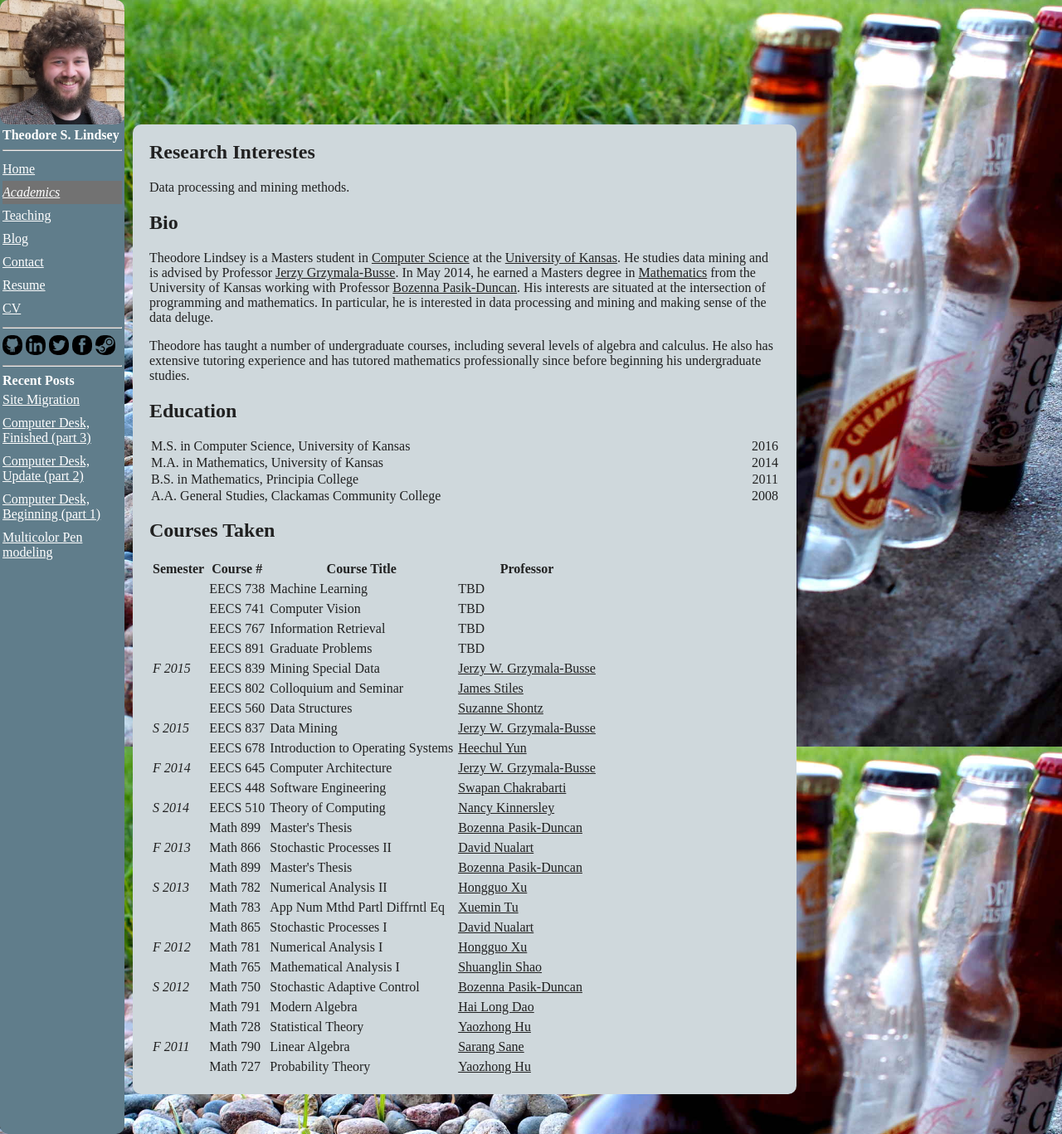
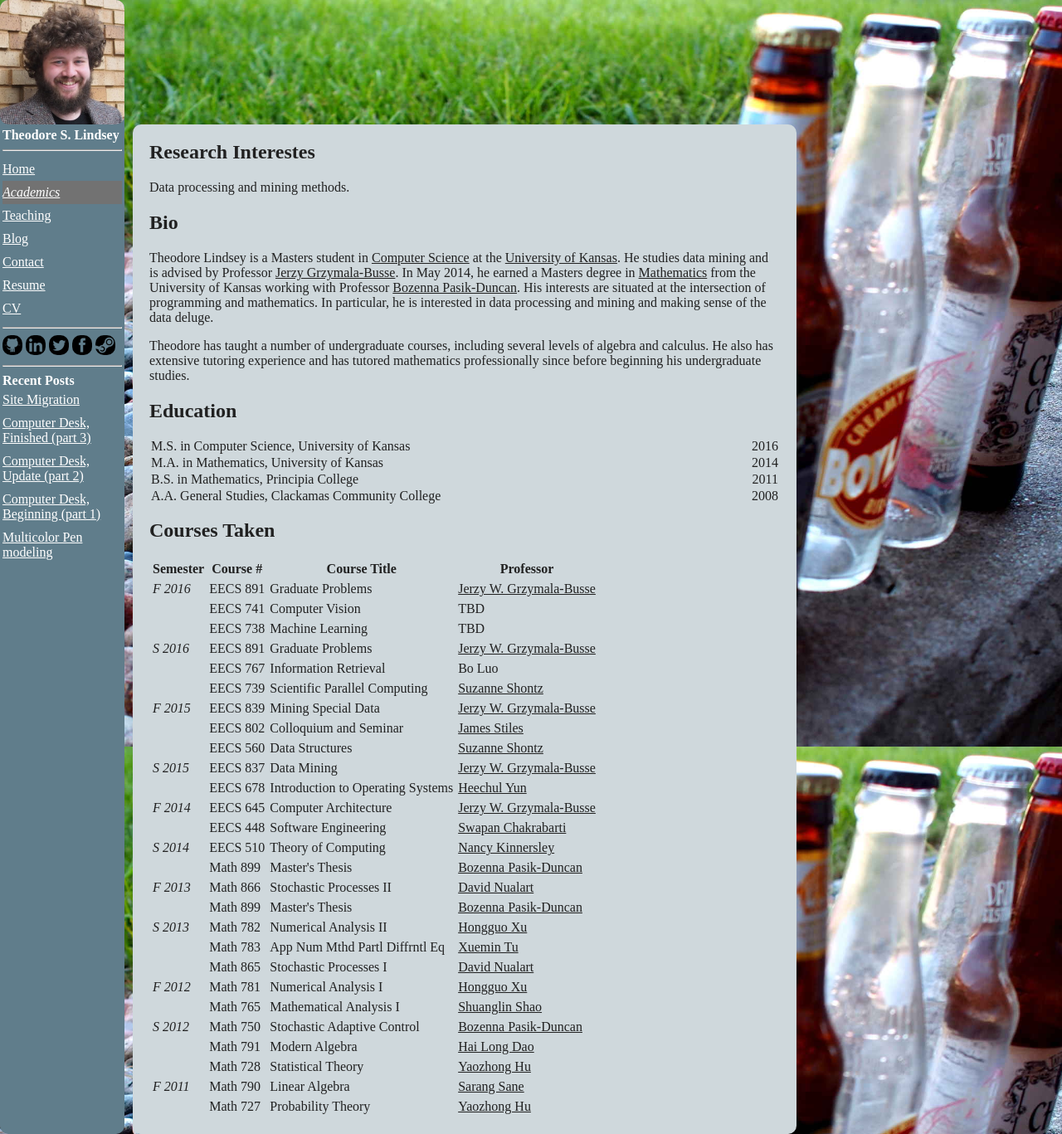
Before and after one commit to RagingRoosevelt/RagingRoosevelt.github.io, a Jekyll site: the page built from academics.html, in a window 1280 px wide and 1367 px high. Shown: the whole window at 83% size. Built offline with Jekyll 4.4.1, drawn with Linux system fonts in a browser that asks for light colours.

Commit message:
Updated academics page with revised course list

```diff
--- a/academics.html
+++ b/academics.html
@@ -30,10 +30,14 @@ He also has extensive tutoring experience and has tutored mathematics profession
 <h2>Courses Taken</h2>
 <table border="0" cellpadding=2px class="gridtable">
 <th>Semester</th><th>Course #</th><th>Course Title</th><th>Professor</th>
+
+<tr><td><i>F 2016</i></td><td>EECS 891</td><td>Graduate Problems</td><td><a href="http://people.eecs.ku.edu/~jerzy/">Jerzy W. Grzymala-Busse</a></td></tr>
+<tr><td><i></i></td><td>EECS 741</td><td>Computer Vision</td><td>TBD</td></tr>
 <tr><td><i></i></td><td>EECS 738</td><td>Machine Learning</td><td>TBD</td></tr>
-<tr><td><i></i></td><td>EECS 741</td><td>Computer Vision</td><td>TBD</td></tr>
-<tr><td><i></i></td><td>EECS 767</td><td>Information Retrieval</td><td>TBD</td></tr>
-<tr><td><i></i></td><td>EECS 891</td><td>Graduate Problems</td><td>TBD</td></tr>
+
+<tr><td><i>S 2016</i></td><td>EECS 891</td><td>Graduate Problems</td><td><a href="http://people.eecs.ku.edu/~jerzy/">Jerzy W. Grzymala-Busse</a></td></tr>
+<tr><td><i></i></td><td>EECS 767</td><td>Information Retrieval</td><td><a href="http://www.ittc.ku.edu/~bluo/"></a>Bo Luo</a></td></tr>
+<tr><td><i></i></td><td>EECS 739</td><td>Scientific Parallel Computing</td><td><a href="http://people.eecs.ku.edu/~shontz/">Suzanne Shontz</a></td></tr>
 
 <tr><td><i>F 2015</i></td><td>EECS 839</td><td>Mining Special Data</td><td><a href="http://people.eecs.ku.edu/~jerzy/">Jerzy W. Grzymala-Busse</a></td></tr>
 <tr><td></td><td>EECS 802</td><td>Colloquium and Seminar</td><td><a href="http://eecs.ku.edu/people/faculty/jstiles">James Stiles</a></td></tr>
```
